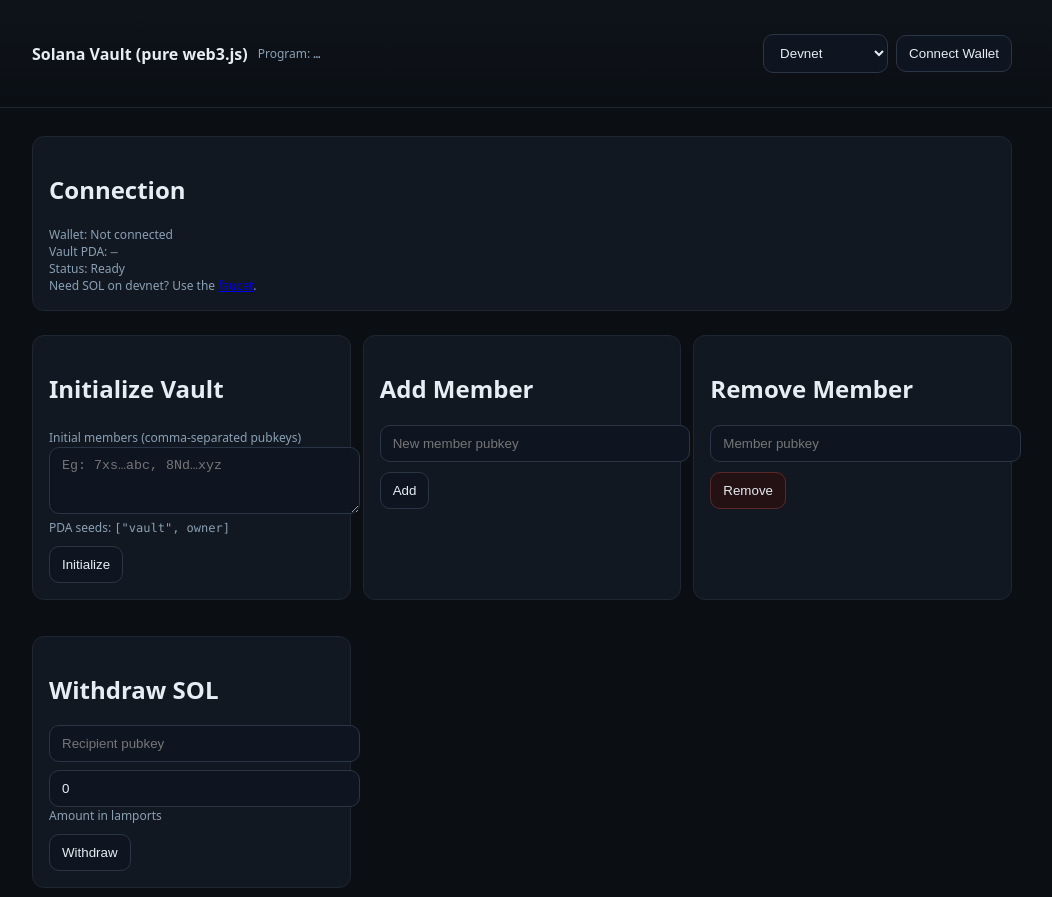
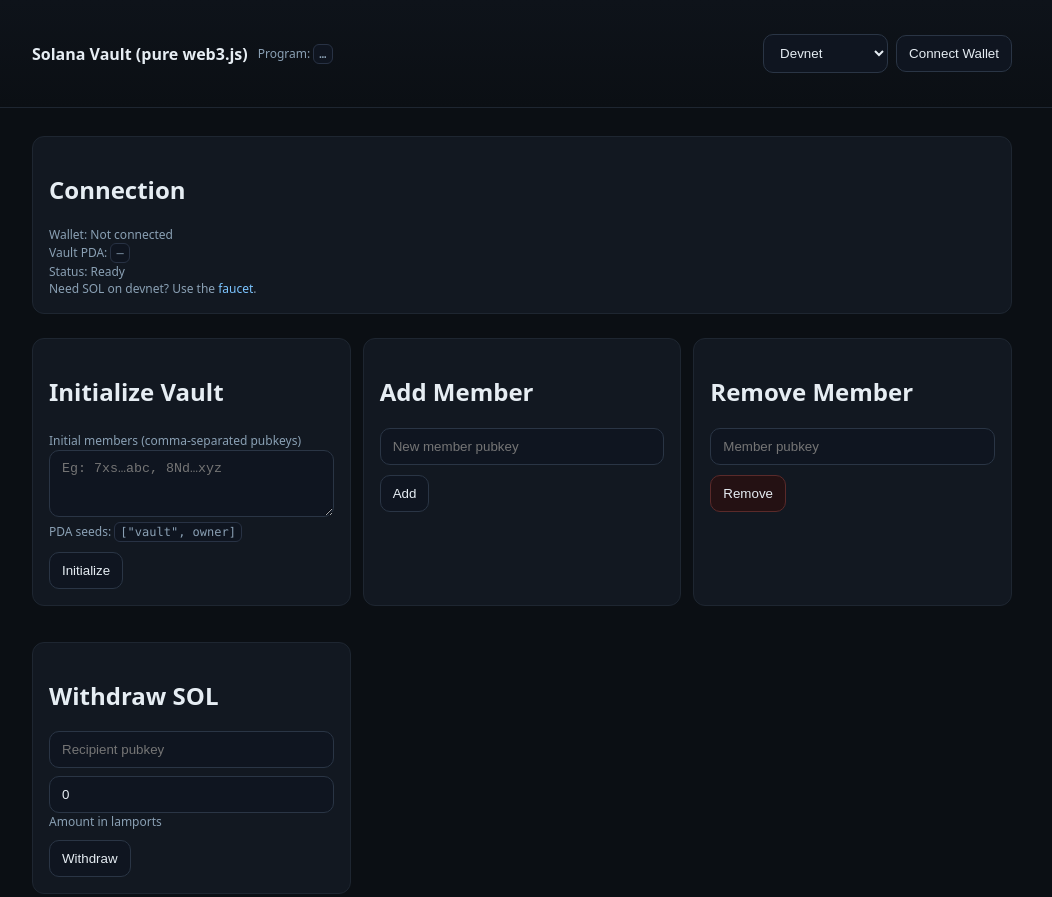
Before and after one commit to ljb-developer/solana-vault, a plain HTML site: page index.html in a window 1280 px wide. Shown: the top 897 px of the page, without its empty margins (118-1170 px from the left). Drawn offline with Linux system fonts and the light colour scheme; a script that the page names is missing.

Commit message:
Styling change

```diff
--- a/index.html
+++ b/index.html
@@ -4,21 +4,86 @@
   <meta charset="utf-8" />
   <meta name="viewport" content="width=device-width, initial-scale=1" />
   <title>Solana Vault – pure web3.js dApp</title>
-  <style>
-    :root{--bg:#0b0f14;--panel:#121821;--ink:#e6edf3;--muted:#8aa0b4;--danger:#ff7a7a}
-    html,body{background:var(--bg);color:var(--ink);font-family:system-ui,-apple-system,Segoe UI,Roboto,Inter,Helvetica,Arial,sans-serif;margin:0}
-    header{padding:18px 16px;border-bottom:1px solid #1e2631;background:linear-gradient(180deg,#0e131a,#0b0f14)}
-    .wrap{max-width:980px;margin:0 auto;padding:16px}
-    .row{display:flex;gap:12px;flex-wrap:wrap;align-items:center}
-    .card{background:var(--panel);border:1px solid #1e2631;border-radius:12px;padding:16px;margin:12px 0}
-    button,select,input,textarea{background:#0f1520;border:1px solid #2a3545;color:var(--ink);padding:10px 12px;border-radius:10px}
-    button{cursor:pointer}
-    button.danger{border-color:#5a2a2a;background:#241113}
-    code.mono{font-family:ui-monospace,Menlo,Consolas,monospace}
-    .small{font-size:12px}.muted{color:var(--muted)}.err{color:var(--danger)}
-    .grid{display:grid;grid-template-columns:repeat(auto-fit,minmax(260px,1fr));gap:12px}
-    .hr{height:1px;background:#1e2631;margin:12px 0}
-  </style>
+<style>
+  :root {
+    --bg:#0b0f14;
+    --panel:#121821;
+    --ink:#e6edf3;
+    --muted:#8aa0b4;
+    --danger:#ff7a7a;
+  }
+
+  html,body {
+    background:var(--bg);
+    color:var(--ink);
+    font-family:system-ui,-apple-system,Segoe UI,Roboto,Inter,Helvetica,Arial,sans-serif;
+    margin:0;
+  }
+
+  header {
+    padding:18px 16px;
+    border-bottom:1px solid #1e2631;
+    background:linear-gradient(180deg,#0e131a,#0b0f14);
+  }
+
+  .wrap { max-width:980px; margin:0 auto; padding:16px; }
+  .row { display:flex; gap:12px; flex-wrap:wrap; align-items:center; }
+
+  .card {
+    background:var(--panel);
+    border:1px solid #1e2631;
+    border-radius:12px;
+    padding:16px;
+    margin:12px 0;
+    overflow-wrap:break-word;
+    word-break:break-all;
+    white-space:normal;
+  }
+
+  button,select,input,textarea {
+    background:#0f1520;
+    border:1px solid #2a3545;
+    color:var(--ink);
+    padding:10px 12px;
+    border-radius:10px;
+    max-width:100%;
+  }
+
+  button { cursor:pointer; }
+  button.danger { border-color:#5a2a2a; background:#241113; }
+  code.mono {
+    font-family:ui-monospace,Menlo,Consolas,monospace;
+    background:#0f1520;
+    border:1px solid #283244;
+    border-radius:6px;
+    padding:2px 5px;
+    display:inline-block;
+    overflow-wrap:break-word;
+    word-break:break-all;
+    max-width:100%;
+  }
+
+  textarea,input { width:100%; box-sizing:border-box; }
+
+  ul { padding-left:18px; margin:6px 0; word-break:break-all; }
+
+  .small { font-size:12px; }
+  .muted { color:var(--muted); }
+  .err { color:var(--danger); }
+
+  .grid { display:grid; grid-template-columns:repeat(auto-fit,minmax(260px,1fr)); gap:12px; }
+  .hr { height:1px; background:#1e2631; margin:12px 0; }
+
+  a { color:#7cc4ff; text-decoration:none; }
+  a:hover { text-decoration:underline; }
+
+  @media (max-width:600px) {
+    .wrap { padding:10px; }
+    textarea,input { font-size:14px; }
+    button,select { font-size:14px; }
+  }
+</style>
+
 </head>
 <body>
   <header>
```
